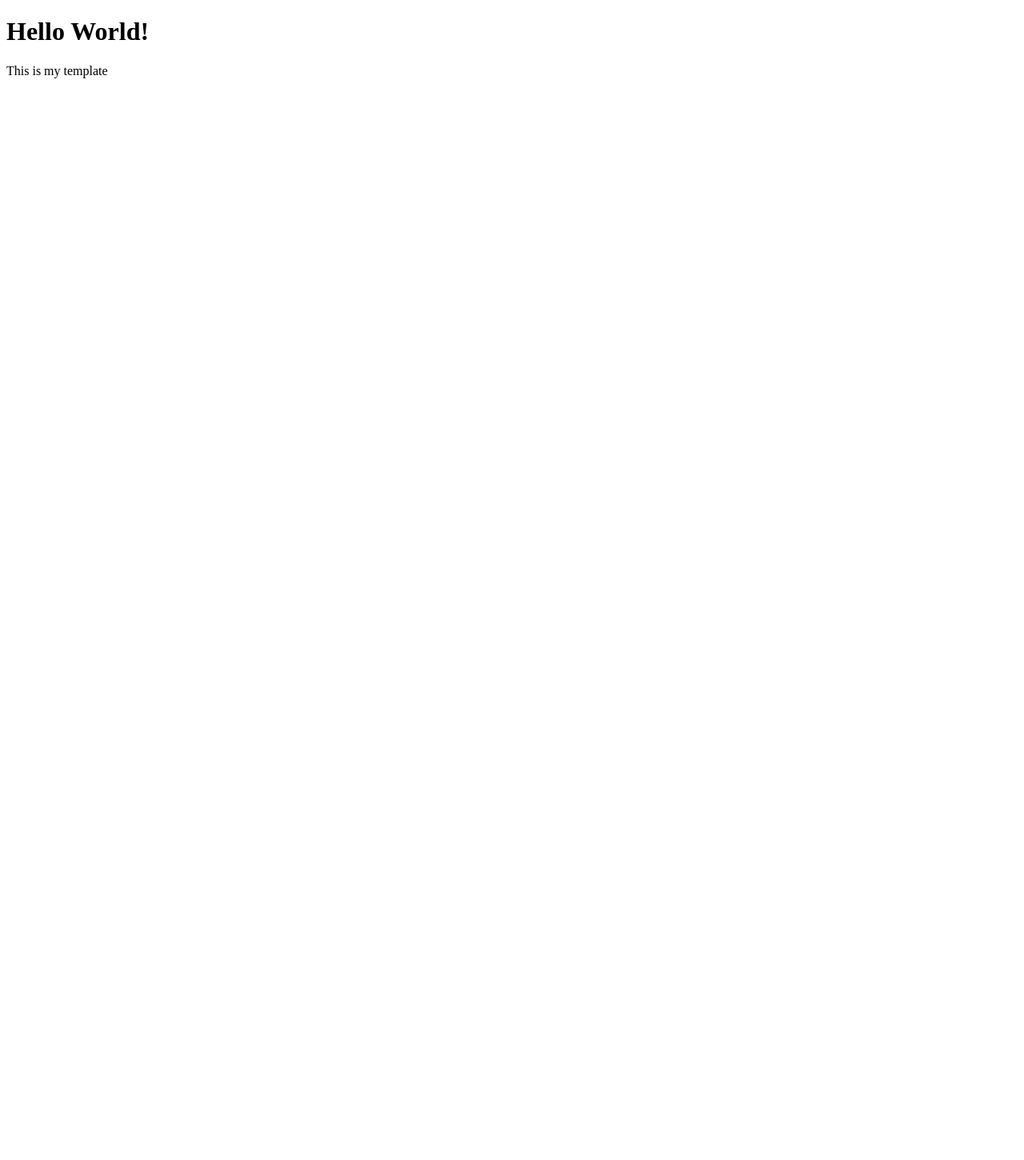
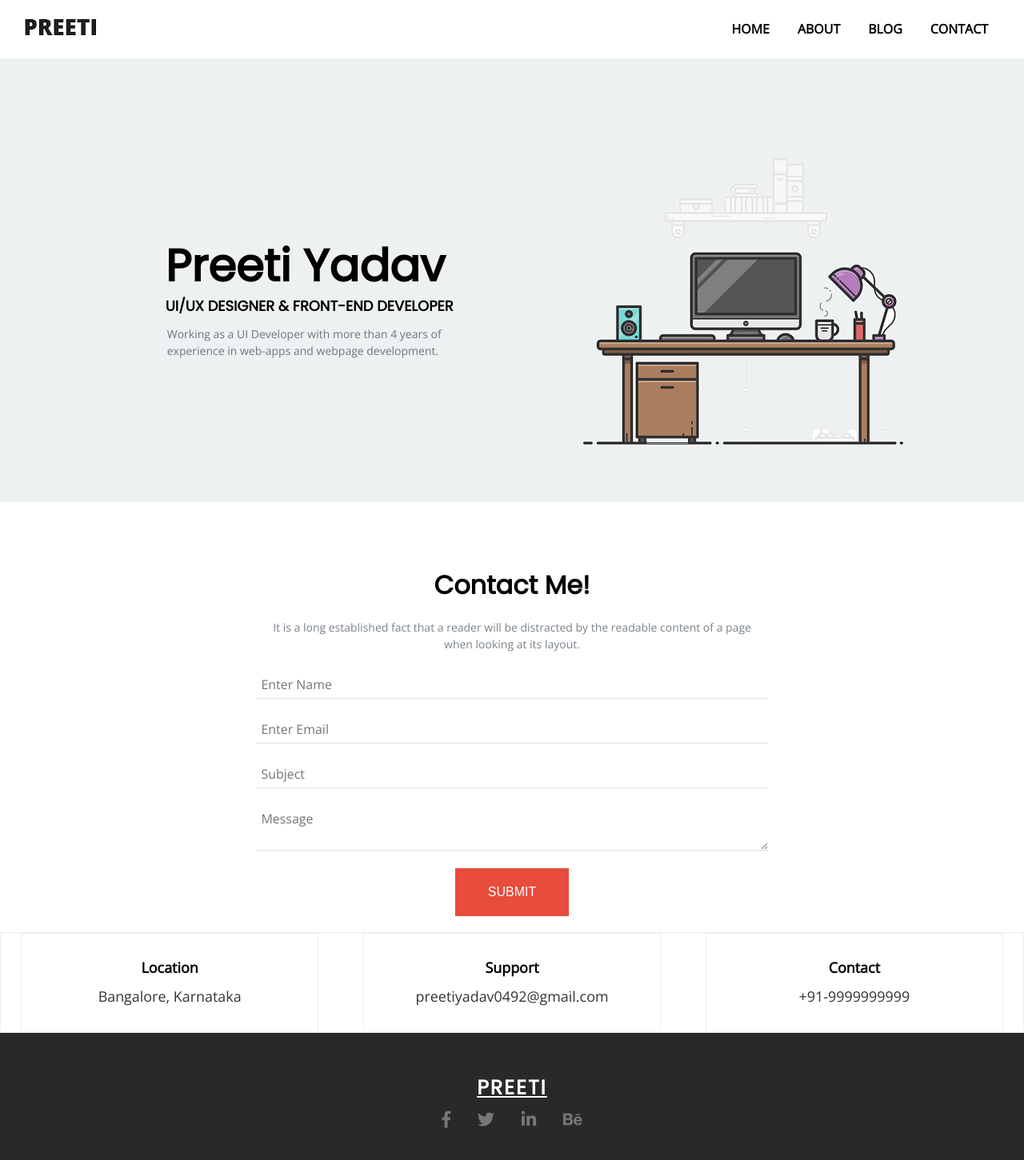
Before and after one commit to preav/preav.github.io, a plain HTML site: page index.html in a window 1280 px wide. Shown: the whole page at 80% size. Before the commit the page ends 800 px from the top, so only its background shows below. Drawn offline with nearby package versions, Linux system fonts and the light colour scheme.

Commit message:
imroving bootstrap

```diff
--- a/index.html
+++ b/index.html
@@ -1,11 +1,96 @@
 <!DOCTYPE html>
-<html>
+<html lang="en">
 <head>
 	<meta charset="utf-8">
-	<title>Static Webpage</title>
+	<meta name="viewport" content="width=device-width, initial-scale=1">
+	<link rel="stylesheet" type="text/css" href="styles/reset.css">
+	<link rel="stylesheet" type="text/css" href="styles/index.css">
+	<link href="https://fonts.googleapis.com/css?family=Open+Sans" rel="stylesheet">
+	<link href="https://fonts.googleapis.com/css?family=Poppins" rel="stylesheet">
+	<link rel="stylesheet" href="https://use.fontawesome.com/releases/v5.1.0/css/all.css" integrity="sha384-lKuwvrZot6UHsBSfcMvOkWwlCMgc0TaWr+30HWe3a4ltaBwTZhyTEggF5tJv8tbt" crossorigin="anonymous">
+	<title> Preeti </title>
 </head>
 <body>
-	<h1> Hello World! </h1>
-	<p> This is my template </p>
+	<div class="mainContainer">
+		<header class="nav-container">
+			<nav class="nav-bar">
+				<a href="#" class="brand-logo-link">
+					<img class="brand-logo" src="images/brand-logo.PNG" alt="brand-logo">
+				</a>
+				<div class="nav-menu-container">
+					<ul class="nav-menu" id="menu">
+						<li><a href="#"> Home </a></li>
+						<li><a href="#"> About </a></li>
+						<li><a href="blog.html"> Blog </a></li>
+						<li><a href="#contactPage"> Contact </a></li>
+					</ul>
+				</div>
+			</nav>
+		</header>
+		<div class="banner-container">
+			<div class="container">
+				<div class="banner">
+					<h1 class="banner-header"> Preeti Yadav </h1>
+					<h3 class="banner-sub-header"> UI/UX Designer &amp; Front-End Developer </h3>
+					<p class="banner-info"> Working as a UI Developer with more than 4 years of experience in web-apps and webpage development. </p>
+				</div>
+				<div class="banner-image">
+					<div class="image-container">
+						<img src="images/workspace@2x.png" alt="banner-image">
+					</div>
+				</div>
+			</div>
+		</div>
+		<section class="contact" id="contactPage">
+			<div class="form-card">
+				<div class="header-container">
+					<h2 class="contact-header"> Contact Me! </h2>
+					<p class="contact-info"> It is a long established fact that a reader will be distracted by the readable content of a page when looking at its layout. </p>
+				</div>
+				<form action="index.php" method="post">
+					<ul>
+						<li>
+							<input class="input" type="text" name="name" placeholder="Enter Name"/>
+						</li>
+						<li>
+							<input class="input" type="email" name="email" placeholder="Enter Email"/>
+						</li>
+						<li><input class="input" type="text" name="subject" placeholder="Subject"/></li>
+						<li><textarea class="input" name="message" placeholder="Message"></textarea></li>
+						<li><input class="submit" type="submit" name="submit" value="SUBMIT"></li>
+					</ul>
+				</form>
+			</div>
+			<section class="contact-card">
+				<div class="card card1">
+					<h4> Location </h4>
+					<p> Bangalore, Karnataka </p>
+				</div>
+				<div class="card card3">
+					<h4> Support </h4>
+					<p> preetiyadav0492@gmail.com </p>
+				</div>
+				<div class="card card2">
+					<h4> Contact </h4>
+					<p> +91-9999999999 </p>
+				</div>
+			</section>
+		</section>
+		<footer class="footer">
+			<h4 class="footer-header"> Preeti </h4>
+			<a href="#">
+				<i class="fab fa-facebook-f"></i>
+			</a>
+			<a href="#">
+				<i class="fab fa-twitter"></i>
+			</a>
+			<a href="#">
+				<i class="fab fa-linkedin-in"></i>
+			</a>
+			<a href="#">
+				<i class="fab fa-behance"></i>
+			</a>
+		</footer>
+	</div>
 </body>
 </html>
--- /dev/null
+++ b/styles/about.css
@@ -0,0 +1,25 @@
+div{
+	width: 900px;
+	border: 1px solid black;
+	margin: auto;
+	padding: 2px;
+}
+
+h1{
+	text-align: center;
+	font-weight: bold;
+	font-size: 16px;
+}
+
+ul{
+	list-style: none;
+	text-align: center;
+}
+
+li{
+	display: inline-block;
+}
+
+a{
+  text-decoration: none;
+}
--- /dev/null
+++ b/styles/banner.css
@@ -0,0 +1,83 @@
+.banner-container{
+	background-color: #EEF1F2;
+	width: 100%;
+}
+
+.container{
+	margin: auto;
+	display: flex;
+	justify-content: space-around;
+}
+
+.banner{
+	display: flex;
+	flex-direction: column;
+	justify-content: center;
+	width: 40%;
+	padding: 5px;
+}
+
+
+.banner-header{
+	font-family: "Poppins", sans-serif;
+	font-weight: 700;
+	text-align: left;
+	text-transform: capitalize;
+	font-size: 4rem;
+}
+
+.banner-sub-header{
+	font-family: "Poppins", sans-serif;
+	font-size: 1.28rem;
+	font-weight: 700;
+	line-height: 2.5;
+	text-transform: uppercase;
+}
+
+
+.banner-info{
+	color: #6c757d;
+	line-height: 1.5;
+	font-size: 1rem;
+	padding: 2px;
+}
+
+@media screen and (min-width: 768px){
+	.banner-container{
+		padding: 25px;
+	}
+
+	.container{
+		width: 80%;
+		margin-top: 10%;
+		padding: 25px;
+	}
+
+	.image-container{
+		padding: 20px 10px;
+	}
+
+
+	.banner-image{
+		width: 40%;
+	}
+}
+
+@media screen and (max-width: 768px){
+	.container{
+		width: 100%;
+		padding: 5px;
+	}
+	.banner{
+		text-align: center;
+		width: 100%;
+		padding-top: 55%;
+		padding-bottom: 30%;
+	}
+	.banner-header{
+		text-align: center;
+	}
+	.banner-image{
+		display: none;
+	}
+}
--- /dev/null
+++ b/styles/base.css
@@ -0,0 +1,17 @@
+
+html{
+	font-size: 14px;
+}
+
+body{
+	font-family: 'Open Sans', sans-serif;
+	margin: 0;
+	height: 100%;
+	box-sizing: border-box;
+}
+
+.mainContainer{
+	margin: auto;
+	overflow: hidden;
+	background: #fff;
+}
--- /dev/null
+++ b/styles/contact.css
@@ -0,0 +1,111 @@
+.contact{
+	margin: auto;
+	padding: 5% 0 0 0;
+	text-align: center;
+	width: 100%;
+	box-sizing: border-box;
+}
+
+.form-card{
+	width: 100%;
+	display: flex;
+	flex-direction: column;
+	margin: auto;
+}
+
+.header-container{
+	width: 50%;
+	margin: auto;
+}
+
+.contact-header{
+	font-size:  2.28rem;
+	font-family: 'Poppins', sans-serif;
+	font-weight: 700;
+	line-height: 2.5;
+}
+
+.contact-info{
+	font-size: 1rem;
+	font-weight: 400;
+	color: #6c757d;
+	opacity: 0.9;
+	line-height: 1.5;
+	padding: 2px;
+}
+
+form{
+	text-align: center;
+	width: 70%;
+	margin: auto;
+}
+
+form ul{
+	list-style: none;
+}
+
+.input{
+	border: 0px;
+	width: 70%;
+	border-bottom: 1px solid #ddd;
+	padding: 6px;
+	font-family: 'Open Sans', sans-serif;
+	font-size: 1.14rem;
+	margin-top: 1.5rem;
+}
+
+.submit{
+	background-color: #e74c3c;
+	border: 1px solid #e74c3c;
+	padding: 20px 40px;
+	margin: 20px 0;
+	font-weight: 400;
+	font-size: 1.14rem;
+	color: #fff;
+	cursor: pointer;
+	box-sizing: border-box;
+}
+
+.submit:hover{
+	border: 1px solid #e74c3c;
+	background-color: #fff;
+	color: #000;
+}
+
+.contact-card{
+	display: flex;
+	justify-content: space-between;
+	border: 1px solid #eee;
+}
+
+.card{
+	flex-basis: 25%;
+	padding: 1.8rem;
+	font-size: 1.28rem;
+	line-height: 2;
+	border: 1px solid #eee;
+	margin: 0 1.8rem 0 1.8rem;
+}
+
+.card h4{
+	font-weight: 700;
+}
+
+.card p{
+	color: #333;
+}
+
+@media screen and (max-width: 768px){
+	.header-container{
+		width: 100%;
+	}
+	.contact-card{
+		flex-direction: column;
+	}
+	.card{
+		flex-basis: 100%;
+	}
+	.input{
+		width: 100%;
+	}
+}
--- /dev/null
+++ b/styles/footer.css
@@ -0,0 +1,27 @@
+.footer{
+	font-family: Poppins, sans-serif;
+	text-align: center;
+	background-color: #292929;
+	padding: 40px;
+}
+
+.footer-header{
+	text-transform: uppercase;
+	color: #fff;
+	font-size: 1.8rem;
+	padding: 15px;
+	text-decoration: underline;
+	letter-spacing: 2px;
+	font-weight: 700;
+	line-height: 28px;
+}
+
+a{
+	text-decoration: none;
+	padding: 15px;
+}
+
+.fab, .copy{
+	color: #777;
+	font-size: 1.5rem;
+}
--- /dev/null
+++ b/styles/index.css
@@ -0,0 +1,5 @@
+@import url("base.css");
+@import url("navigation.css");
+@import url("contact.css");
+@import url("banner.css");
+@import url("footer.css");
--- /dev/null
+++ b/styles/navigation.css
@@ -0,0 +1,69 @@
+.nav-container{
+	height: 10%;
+	font-size: 1.14rem;
+	box-sizing: border-box;
+	position: fixed;
+	width: 100%;
+	z-index: 99;
+}
+
+.nav-bar{
+	background-color: #fff;
+	display: flex;
+	justify-content: center;
+	align-items: center;
+	width: 100%;
+}
+
+.brand-logo-link{
+	flex-basis: 30%;
+}
+
+.nav-menu-container{
+	flex-basis: 70%;
+	background-color: #fff;
+}
+
+
+.nav-menu li a{
+	color: black;
+	font-weight: 700;
+	text-decoration: none;
+	text-transform: uppercase;
+}
+
+.nav-menu a:hover{
+	color: #e74c3c;
+	background-color: #EEF1F2;
+}
+
+@media screen and (min-width: 769px){
+	.nav-menu{
+		list-style: none;
+		display: flex;
+		justify-content: flex-end;
+		margin-right: 25px;
+	}
+	.nav-menu li{
+		display: inline;
+		padding-right: 5px;
+	}
+}
+
+@media screen and (max-width: 768px){
+	.brand-logo-link{
+		flex-basis: 100%;
+	}
+	.nav-bar{
+		flex-direction: column;
+	}
+	.nav-menu{
+		list-style: none;
+		display: flex;
+		justify-content: center;
+		flex-wrap: wrap;
+	}
+	.nav-menu li{
+		padding: 5px;
+	}
+}
--- /dev/null
+++ b/styles/public/blog.css
@@ -0,0 +1,10 @@
+@import url("navigation.css");
+@import url("../footer.css");
+
+section{
+	display: inline-block;
+}
+
+.container-fluid{
+	padding: 0;
+}
--- /dev/null
+++ b/styles/public/navigation.css
@@ -0,0 +1,3 @@
+.nav-container{
+
+}
--- /dev/null
+++ b/styles/reset.css
@@ -0,0 +1,48 @@
+/* http://meyerweb.com/eric/tools/css/reset/
+   v2.0 | 20110126
+   License: none (public domain)
+*/
+
+html, body, div, span, applet, object, iframe,
+h1, h2, h3, h4, h5, h6, p, blockquote, pre,
+a, abbr, acronym, address, big, cite, code,
+del, dfn, em, img, ins, kbd, q, s, samp,
+small, strike, strong, sub, sup, tt, var,
+b, u, i, center,
+dl, dt, dd, ol, ul, li,
+fieldset, form, label, legend,
+table, caption, tbody, tfoot, thead, tr, th, td,
+article, aside, canvas, details, embed,
+figure, figcaption, footer, header, hgroup,
+menu, nav, output, ruby, section, summary,
+time, mark, audio, video {
+	margin: 0;
+	padding: 0;
+	border: 0;
+	font-size: 100%;
+	font: inherit;
+	vertical-align: baseline;
+}
+/* HTML5 display-role reset for older browsers */
+article, aside, details, figcaption, figure,
+footer, header, hgroup, menu, nav, section {
+	display: block;
+}
+body {
+	line-height: 1;
+}
+ol, ul {
+	list-style: none;
+}
+blockquote, q {
+	quotes: none;
+}
+blockquote:before, blockquote:after,
+q:before, q:after {
+	content: '';
+	content: none;
+}
+table {
+	border-collapse: collapse;
+	border-spacing: 0;
+}
```
Also changed, not shown: blog.html (added, +105 -0 lines), images/blog3.jpg (added), images/blog4.jpg (added), images/blog5.jpg (added), images/brand-logo.PNG (added), images/workspace@2x.png (added).
